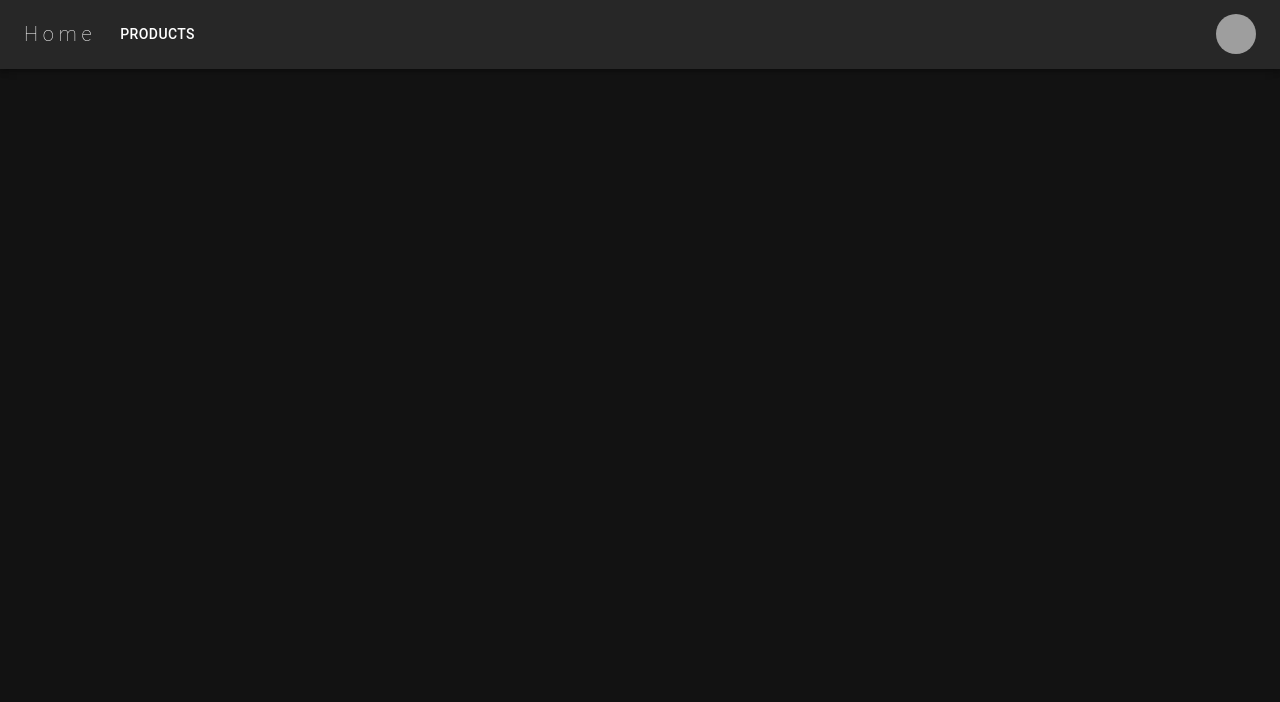
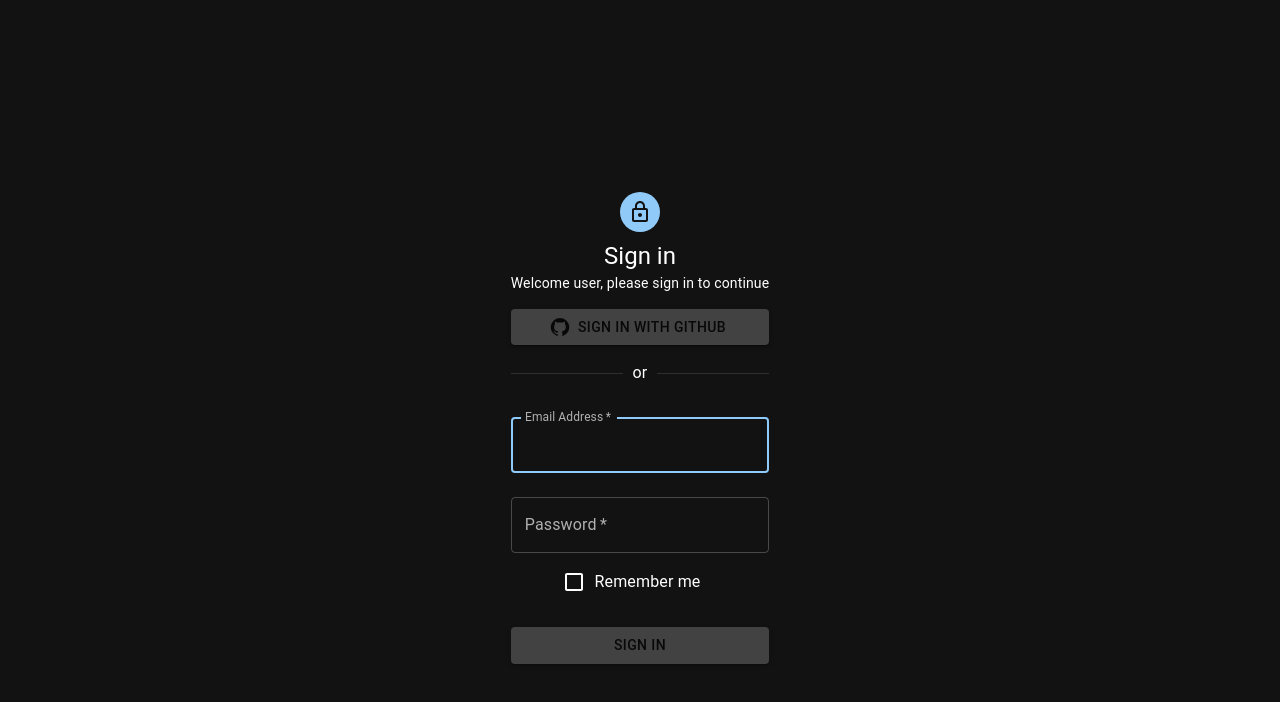
Before and after one commit to cirogiorgini/Front-webApp, a React (Vite) app: page /login in a window 1280 px wide. Before the commit this address had no page. Shown: the top 702 px of the page. Built offline with nearby package versions, Linux system fonts and the light colour scheme; grey boxes are pictures that could not be loaded.

Commit message:
implementacion de login + seccion profile

```diff
--- a/package.json
+++ b/package.json
@@ -18,6 +18,7 @@
     "@mui/x-data-grid": "^7.14.0",
     "react": "^18.3.1",
     "react-dom": "^18.3.1",
+    "react-hook-form": "^7.53.0",
     "react-router-dom": "^6.26.1"
   },
   "devDependencies": {
--- a/src/App.tsx
+++ b/src/App.tsx
@@ -4,18 +4,23 @@ import AppNavbar from './Components/Navbar/AppNavbar'
 import ItemListContainer from './Components/Products/ItemList/ItemListContainer'
 import UsersListContainer from './Components/Users/UsersListContainer'
 import ItemDetailContainer from './Components/Products/ItemDetail/ItemDetailContainer'
+import Login from './Components/Login/Login'
+import Profile from './Components/Users/Profile/Profile'
 
 function App() {
 
 
   return (
     <>
+
       <BrowserRouter>
           <AppNavbar/>
             <Routes>
               <Route path='/home' element={<ItemListContainer/>}/>
               <Route path='/dasboardUsers' element={<UsersListContainer/>} />
               <Route path='/item/:id' element={<ItemDetailContainer/>}/>
+              <Route path='/login' element={<Login/>} />
+              <Route path='/profile/:id' element={<Profile/>}/>
             </Routes>
         </BrowserRouter>
     </>
--- /dev/null
+++ b/src/Components/Login/Login.tsx
@@ -0,0 +1,121 @@
+import React from 'react';
+import { Container, Box, Typography, TextField, Button, Checkbox, FormControlLabel, Divider, Avatar } from '@mui/material';
+import LockOutlinedIcon from '@mui/icons-material/LockOutlined';
+import GitHubIcon from '@mui/icons-material/GitHub';
+import { useForm } from 'react-hook-form';
+import { useNavigate } from 'react-router-dom';
+import { useUser } from '../../context/UserContext';
+
+interface LoginFormValues {
+    email: string;
+    password: string;
+}
+
+const Login: React.FC = () => {
+    const { register, handleSubmit, formState: { errors } } = useForm<LoginFormValues>();
+    const navigate = useNavigate();
+    const { setUser } = useUser();
+
+    const onSubmit = async (data: LoginFormValues) => {
+        try {
+            const response = await fetch('http://localhost:8080/api/sessions/login', {
+                method: 'POST',
+                headers: {
+                    'Content-Type': 'application/json',
+                },
+                body: JSON.stringify(data),
+            });
+
+            if (response.ok) {
+                const userData = await response.json();
+                setUser(userData);
+                console.log(userData)
+            }
+
+           navigate('/home')
+        } catch (error) {
+            console.error('Error during fetch:', error);
+        }
+    };
+
+
+    return (
+        <Container component="main" maxWidth="xs">
+            <form onSubmit={handleSubmit(onSubmit)}>
+                <Box
+                    sx={{
+                        marginTop: 8,
+                        display: 'flex',
+                        flexDirection: 'column',
+                        alignItems: 'center',
+                        backgroundColor: '#121212',
+                        padding: 4,
+                        borderRadius: 2,
+                    }}
+                >
+                    <Avatar sx={{ m: 1, bgcolor: 'primary.main' }}>
+                        <LockOutlinedIcon />
+                    </Avatar>
+                    <Typography component="h1" variant="h5" sx={{ color: 'white' }}>
+                        Sign in
+                    </Typography>
+                    <Typography variant="body2" sx={{ color: 'white', marginBottom: 2 }}>
+                        Welcome user, please sign in to continue
+                    </Typography>
+                    <Button
+                        fullWidth
+                        variant="contained"
+                        startIcon={<GitHubIcon />}
+                        sx={{ marginBottom: 2, backgroundColor: '#424242' }}
+                    >
+                        Sign In With GitHub
+                    </Button>
+                    <Divider sx={{ width: '100%', marginBottom: 2, color: 'white' }}>or</Divider>
+                    <TextField
+                        margin="normal"
+                        required
+                        fullWidth
+                        id="email"
+                        label="Email Address"
+                        autoComplete="email"
+                        autoFocus
+                        InputLabelProps={{ style: { color: '#b0b0b0' } }}
+                        InputProps={{ style: { color: 'white' } }}
+                        {...register('email', { required: 'Email is required' })}
+                        error={!!errors.email}
+                        helperText={errors.email?.message}
+                    />
+                    <TextField
+                        margin="normal"
+                        required
+                        fullWidth
+                        label="Password"
+                        type="password"
+                        id="password"
+                        autoComplete="current-password"
+                        InputLabelProps={{ style: { color: '#b0b0b0' } }}
+                        InputProps={{ style: { color: 'white' } }}
+                        {...register('password', { required: 'Password is required' })}
+                        error={!!errors.password}
+                        helperText={errors.password?.message}
+                    />
+                    <FormControlLabel
+                        control={<Checkbox value="remember" sx={{ color: 'white' }} />}
+                        label="Remember me"
+                        sx={{ color: 'white' }}
+                    />
+                    <Button
+                        type="submit"
+                        fullWidth
+                        variant="contained"
+                        sx={{ mt: 3, mb: 2, backgroundColor: '#424242' }}
+                    >
+                        Sign In
+                    </Button>
+                </Box>
+            </form>
+        </Container>
+    );
+};
+
+export default Login;
--- a/src/Components/Navbar/AppNavbar.tsx
+++ b/src/Components/Navbar/AppNavbar.tsx
@@ -10,12 +10,25 @@ import Avatar from '@mui/material/Avatar';
 import Button from '@mui/material/Button';
 import Tooltip from '@mui/material/Tooltip';
 import MenuItem from '@mui/material/MenuItem';
-import { Link } from 'react-router-dom';
+import { Link, useLocation } from 'react-router-dom';
+import { useUser } from '../../context/UserContext';
 
 const pages = ['Products'];
-const settings = ['Profile', 'Account', 'Dashboard', 'Logout'];
+const settings = [
+    { name: 'Profile', path: '/profile/:id' },
+    { name: 'Cart', path: '/cart/:id' },
+    { name: 'Dashboard', path: '/dashboard' },
+    { name: 'Logout', path: '/logout' }
+];
 
-function ResponsiveAppBar() {
+const ResponsiveAppBar: React.FC = () => {
+    const location = useLocation();
+    const { user } = useUser();
+
+    if (location.pathname === '/login') {
+        return null;
+    }
+
     const [anchorElNav, setAnchorElNav] = useState<null | HTMLElement>(null);
     const [anchorElUser, setAnchorElUser] = useState<null | HTMLElement>(null);
 
@@ -34,13 +47,16 @@ function ResponsiveAppBar() {
         setAnchorElUser(null);
     };
 
+    const userId = user ? user._id: '';
+    const cartId = user ? user.cart: '';
+
     return (
         <AppBar position="absolute">
             <Toolbar variant='dense'>
                 <Typography
                     variant="h6"
                     noWrap
-                        component={ Link }
+                    component={Link}
                     to={'/home'}
                     sx={{
                         mr: 2,
@@ -93,8 +109,8 @@ function ResponsiveAppBar() {
                 <Typography
                     variant="h5"
                     noWrap
-                    component="a"
-                    href="#app-bar-with-responsive-menu"
+                    component={Link}
+                    to={'/home'}
                     sx={{
                         mr: 2,
                         display: { xs: 'flex', md: 'none' },
@@ -106,7 +122,7 @@ function ResponsiveAppBar() {
                         textDecoration: 'none',
                     }}
                 >
-                    Inicio
+                    Home
                 </Typography>
                 <Box sx={{ flexGrow: 1, display: { xs: 'none', md: 'flex' } }}>
                     {pages.map((page) => (
@@ -143,15 +159,28 @@ function ResponsiveAppBar() {
                         onClose={handleCloseUserMenu}
                     >
                         {settings.map((setting) => (
-                            <MenuItem key={setting} onClick={handleCloseUserMenu}>
-                                <Typography textAlign="center">{setting}</Typography>
+                            <MenuItem key={setting.name} onClick={handleCloseUserMenu}>
+                                <Typography
+                                    textAlign="center"
+                                    component={Link}
+                                    to={
+                                        setting.path === '/profile/:id'
+                                            ? `/profile/${userId}`
+                                            : setting.path === '/cart/:id'
+                                                ? `/cart/${cartId}`
+                                                : setting.path
+                                    }
+                                    sx={{ textDecoration: 'none', color: 'inherit' }}
+                                >
+                                    {setting.name}
+                                </Typography>
                             </MenuItem>
                         ))}
                     </Menu>
                 </Box>
             </Toolbar>
-
         </AppBar>
     );
 }
+
 export default ResponsiveAppBar;
--- a/src/Components/Products/ItemDetail/ItemDetail.tsx
+++ b/src/Components/Products/ItemDetail/ItemDetail.tsx
@@ -1,21 +1,35 @@
-import { Box, CardMedia, CardContent } from "@mui/material";
+import { Box, CardMedia, CardContent,Typography } from "@mui/material";
 import { Product } from "../../../models/Product.model"
 
-interface productProp{
+interface productProp {
     product: Product;
 }
 
 const ItemDetail: React.FC<productProp> = ({ product }) => {
     return (
-        <Box display={"flex"} >
+        <Box
+            sx={{
+                display: 'flex',
+                gap: 1,
+                flexDirection: { xs: 'column', sm: 'row' },
+                alignItems: 'center',
+            }} >
             <CardMedia>
                 <img src={product.thumbnail} alt={product.thumbnail} />
             </CardMedia>
-            <CardContent>
-                <h1>{product.title}</h1>
-                <p>{product.description}</p>
-                <p>${product.price}</p>
-            </CardContent>
+            <Box>
+                <CardContent>
+                    <Typography gutterBottom variant="h3" component="div">
+                        {product.title}
+                    </Typography>
+                    <Typography variant="subtitle1" color="text.secondary">
+                        {product.description}
+                    </Typography>
+                    <Typography variant="subtitle1" color="text.secondary">
+                        ${product.price}
+                    </Typography>
+                </CardContent>
+            </Box>
         </Box>
     )
 }
--- /dev/null
+++ b/src/Components/Users/Profile/Profile.tsx
@@ -0,0 +1,44 @@
+import React from 'react';
+import { useUser } from '../../../context/UserContext'
+import Loader from '../../Loaders/Loader';
+import { Container, Avatar, Typography, Box, Paper } from '@mui/material';
+import PersonIcon from '@mui/icons-material/Person';
+
+const Profile: React.FC = () => {
+    const { user } = useUser();
+
+    if (!user) {
+        return <Loader />
+    }
+
+    return (
+        <Container component="main" maxWidth="xs">
+            <Paper elevation={3} sx={{ padding: 3, display: 'flex', flexDirection: 'column', alignItems: 'center' }}>
+                <Avatar sx={{ m: 1, bgcolor: 'primary.main', width: 80, height: 80 }}>
+                    <PersonIcon />
+                </Avatar>
+                <Typography component="h1" variant="h5">
+                    Profile
+                </Typography>
+                <Box sx={{ mt: 2, width: '100%', textAlign: 'center' }}>
+                    <Typography variant="h6" sx={{ mb: 1 }}>
+                        {user.firstName} {user.lastName}
+                    </Typography>
+                    <Box sx={{ mt: 2, padding: 2, }}>
+                        <Typography variant="body1" sx={{ mb: 1 }}>
+                            <strong>Role:</strong> {user.rol}
+                        </Typography>
+                        <Typography variant="body1" sx={{ mb: 1 }}>
+                            <strong>Age:</strong> {user.age}
+                        </Typography>
+                        <Typography variant="body1">
+                            <strong>Email:</strong> {user.email}
+                        </Typography>
+                    </Box>
+                </Box>
+            </Paper>
+        </Container>
+    );
+};
+
+export default Profile;
--- /dev/null
+++ b/src/context/UserContext.tsx
@@ -0,0 +1,29 @@
+import React, { createContext, useContext, useState, ReactNode } from 'react';
+import { User } from '../models/User.model';
+
+
+
+interface UserContextType {
+    user: User | null;
+    setUser: React.Dispatch<React.SetStateAction<User | null>>;
+}
+
+const UserContext = createContext<UserContextType | undefined>(undefined);
+
+export const UserProvider: React.FC<{ children: ReactNode }> = ({ children }) => {
+    const [user, setUser] = useState<User | null>(null);
+
+    return (
+        <UserContext.Provider value={{ user, setUser }}>
+            {children}
+        </UserContext.Provider>
+    );
+};
+
+export const useUser = () => {
+    const context = useContext(UserContext);
+    if (context === undefined) {
+        throw new Error('useUser must be used within a UserProvider');
+    }
+    return context;
+};
--- a/src/main.tsx
+++ b/src/main.tsx
@@ -2,6 +2,7 @@ import { StrictMode } from 'react'
 import { createRoot } from 'react-dom/client'
 import { ThemeProvider } from '@mui/material/styles';
 import { CssBaseline } from '@mui/material';
+import { UserProvider } from './context/UserContext.tsx';
 import theme from './theme.tsx';
 import App from './App.tsx'
 import './index.css'
@@ -10,7 +11,9 @@ createRoot(document.getElementById('root')!).render(
   <StrictMode>
     <ThemeProvider theme={theme}>
       <CssBaseline />
-      <App />
+      <UserProvider>
+        <App />
+      </UserProvider>
     </ThemeProvider>
   </StrictMode>,
 )
--- a/src/models/User.model.ts
+++ b/src/models/User.model.ts
@@ -5,5 +5,6 @@ export interface User{
     age: number,
     rol: string,
     email: string,
+    cart: string,
     last_conecction: Date,
 }
```
Also changed, not shown: 1 other file (tests, documents, lock files or other folders). Lines whose indentation alone changed are shown as unchanged.
